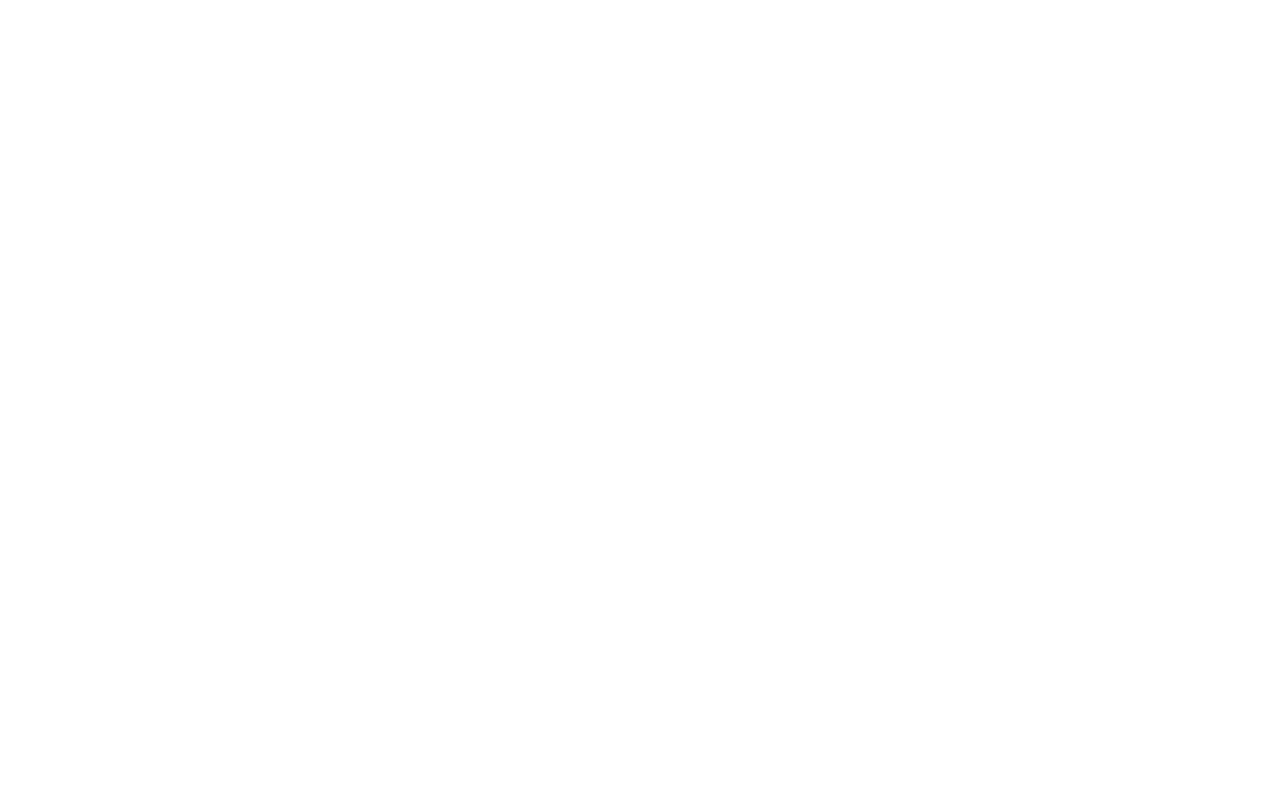
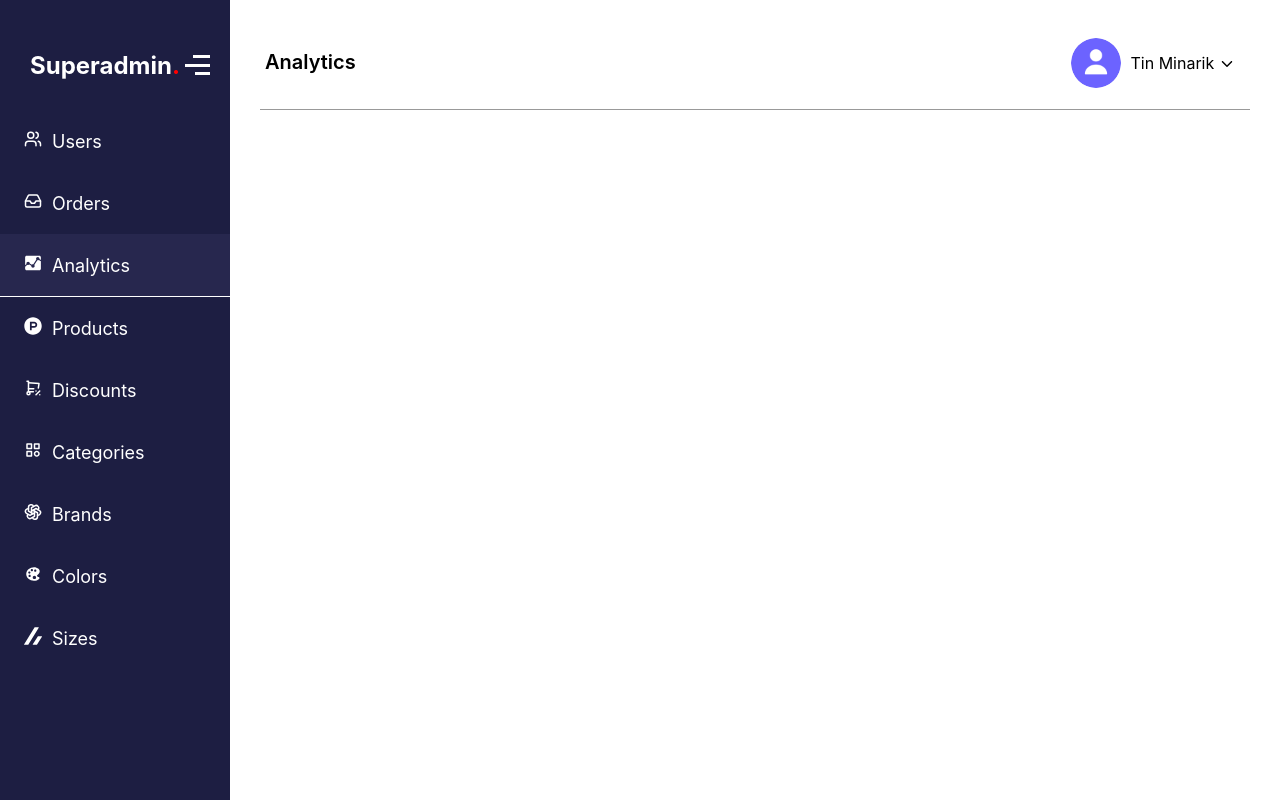
Before and after one commit to hrvlionME/QSD24-frontend, a React (Create React App) app: page /admin/analytics in a window 1280 px wide. Before the commit this address had no page. Built offline with nearby package versions, Linux system fonts and the light colour scheme; a web font is replaced by a local one.

Commit message:
Admin panel navbar

```diff
--- /dev/null
+++ b/src/components/AdminNavbar/AdminNavbar.module.css
@@ -0,0 +1,93 @@
+.navbar {
+  background-color: var(--admin-dark-blue);
+  box-sizing: border-box;
+  height: 100vh;
+  left: 0;
+  padding-top: 20px;
+  position: fixed;
+  top: 0;
+  transition: width 0.3s;
+  width: 230px;
+  z-index: 10;
+}
+
+.navbar_title {
+  align-items: center;
+  display: flex;
+  height: 90px;
+  justify-content: space-between;
+}
+
+.navbar_drawer {
+  cursor: pointer;
+  display: flex;
+  flex-direction: column;
+  height: 20px;
+  justify-content: space-between;
+  margin-right: 20px;
+  width: 25px;
+}
+
+.navbar_drawer_item {
+  background-color: #fff;
+  height: 3px;
+  margin-left: auto;
+}
+
+a {
+  text-decoration: none;
+  color: #fff;
+}
+
+h3 {
+  font-size: 24px;
+  padding-left: 30px;
+}
+
+.navbar_categories {
+  justify-items: center;
+  cursor: pointer;
+  display: flex;
+  flex-direction: column;
+  font-size: 18px;
+}
+
+.navbar_category {
+  display: flex;
+  align-items: center;
+  padding: 20px 24px;
+  text-decoration: none;
+  color: inherit;
+  transition: background-color 0.3s;
+  color: #fff;
+}
+.navbar_category:hover {
+  background-color: #6666a1;
+  border-bottom: none;
+}
+
+.navbar_category_icon {
+  margin-right: 10px;
+}
+
+.selected {
+  background-color: #27274e;
+  border-bottom: 1px solid #fff;
+}
+
+.navbar.collapsed {
+  width: 60px;
+  display: flex;
+  flex-direction: column;
+  align-items: center;
+  overflow: hidden;
+  padding-left: 10px;
+}
+
+.navbar.collapsed .navbar_category_text {
+  display: none;
+}
+
+.navbar.collapsed .navbar_title_container {
+  display: none;
+}
--- /dev/null
+++ b/src/components/AdminNavbar/AdminNavbar.tsx
@@ -0,0 +1,92 @@
+import React, { useState, useEffect } from "react";
+import { Link, useLocation } from "react-router-dom";
+import styles from "./AdminNavbar.module.css";
+// ICONS
+import { LuUsers } from "react-icons/lu";
+import { LuInbox } from "react-icons/lu";
+import { IoMdAnalytics } from "react-icons/io";
+import { FaProductHunt } from "react-icons/fa";
+import { TbShoppingCartDiscount } from "react-icons/tb";
+import { BiCategory } from "react-icons/bi";
+import { TbBrandOpenai } from "react-icons/tb";
+import { IoIosColorPalette } from "react-icons/io";
+import { SiZenn } from "react-icons/si";
+
+export default function AdminNavbar() {
+  const categories = [
+    { name: "Users", path: "/admin/users", icon: <LuUsers /> },
+    { name: "Orders", path: "/admin/orders", icon: <LuInbox /> },
+    { name: "Analytics", path: "/admin/analytics", icon: <IoMdAnalytics /> },
+    { name: "Products", path: "/admin/products", icon: <FaProductHunt /> },
+    {
+      name: "Discounts",
+      path: "/admin/discounts",
+      icon: <TbShoppingCartDiscount />,
+    },
+    { name: "Categories", path: "/admin/categories", icon: <BiCategory /> },
+    { name: "Brands", path: "/admin/brands", icon: <TbBrandOpenai /> },
+    { name: "Colors", path: "/admin/colors", icon: <IoIosColorPalette /> },
+    { name: "Sizes", path: "/admin/sizes", icon: <SiZenn /> },
+  ];
+
+  const location = useLocation();
+  const [selectedCategory, setSelectedCategory] = useState("/admin/users");
+  const [isDrawerCollapsed, setIsDrawerCollapsed] = useState(false); // State for drawer collapse
+
+  useEffect(() => {
+    setSelectedCategory(location.pathname);
+  }, [location.pathname]);
+
+  const toggleDrawer = () => {
+    setIsDrawerCollapsed(!isDrawerCollapsed);
+  };
+
+  return (
+    <div
+      className={`${styles.navbar} ${
+        isDrawerCollapsed ? styles.collapsed : ""
+      }`}
+    >
+      <div className={styles.navbar_title}>
+        <Link to="/admin/users" className={styles.navbar_title_container}>
+          <h3>
+            Superadmin<span style={{ color: "red" }}>.</span>
+          </h3>
+        </Link>
+        <div className={styles.navbar_drawer} onClick={toggleDrawer}>
+          <div
+            className={styles.navbar_drawer_item}
+            style={{ width: "70%" }}
+          ></div>
+          <div
+            className={styles.navbar_drawer_item}
+            style={{ width: "100%" }}
+          ></div>
+          <div
+            className={styles.navbar_drawer_item}
+            style={{ width: "60%" }}
+          ></div>
+        </div>
+      </div>
+      <div className={styles.navbar_categories}>
+        {categories.map((category) => (
+          <Link
+            to={category.path}
+            className={`${styles.navbar_category} ${
+              selectedCategory === category.path ? styles.selected : ""
+            }`}
+            key={category.name}
+            onClick={() => {
+              setSelectedCategory(category.path);
+            }}
+          >
+            <div className={styles.navbar_category_icon}>{category.icon}</div>
+            <div className={styles.navbar_category_text}>
+              {isDrawerCollapsed ? null : category.name}
+            </div>
+          </Link>
+        ))}
+      </div>
+    </div>
+  );
+}
--- a/src/components/Navbar/Navbar.tsx
+++ b/src/components/Navbar/Navbar.tsx
@@ -2,7 +2,6 @@ import React, { useState } from "react";
 import { Link, useLocation, useNavigate } from "react-router-dom";
 import styles from "./Navbar.module.css";
 import qsdlogo from "../../assets/images/qsd_logo.png";
-import userlogo from "../../assets/images/user-icon.png";
 import { MdFavoriteBorder } from "react-icons/md";
 import { HiOutlineShoppingBag } from "react-icons/hi";
 import { IoSearchSharp } from "react-icons/io5";
--- a/src/index.css
+++ b/src/index.css
@@ -1,5 +1,5 @@
-@import url('https://fonts.googleapis.com/css2?family=Train+One&display=swap');
-@import url('https://fonts.googleapis.com/css2?family=Glory:ital,wght@0,100..800;1,100..800&display=swap');
+@import url("https://fonts.googleapis.com/css2?family=Train+One&display=swap");
+@import url("https://fonts.googleapis.com/css2?family=Glory:ital,wght@0,100..800;1,100..800&display=swap");
 
 body {
   margin: 0;
@@ -7,9 +7,10 @@ body {
   box-sizing: border-box;
   -webkit-box-sizing: border-box;
   -moz-box-sizing: border-box;
-  font-family: -apple-system, BlinkMacSystemFont, 'Segoe UI', 'Roboto', 'Oxygen',
-    'Ubuntu', 'Cantarell', 'Fira Sans', 'Droid Sans', 'Helvetica Neue',
+  font-family: -apple-system, BlinkMacSystemFont, "Segoe UI", "Roboto", "Oxygen",
+    "Ubuntu", "Cantarell", "Fira Sans", "Droid Sans", "Helvetica Neue",
     sans-serif;
+  background: var(--primary-color);
 }
 ::-webkit-scrollbar {
   width: 5px;
--- a/src/index.tsx
+++ b/src/index.tsx
@@ -13,20 +13,20 @@ import ShopPage from "./pages/ShopPage/ShopPage";
 import LoginPage from "./pages/LoginPage/LoginPage";
 import SignUpPage from "./pages/SignupPage/SignupPage";
 import ForgotPasswordPage from "./pages/ForgotPasswordPage/ForgotPasswordPage";
-import './index.css';
-import './colors.css'
-import Faq from './pages/FAQ/Faq';
-import ContactUs from './pages/ContactUsPage/ContactUs';
-import { Provider } from 'react-redux';
-import store from './redux/store';
-import UPFavoritesPage from './pages/UserPanel/UPFavoritesPage/UPFavoritesPage';
+import "./index.css";
+import "./colors.css";
+import Faq from "./pages/FAQ/Faq";
+import ContactUs from "./pages/ContactUsPage/ContactUs";
+import { Provider } from "react-redux";
+import store from "./redux/store";
+import UPFavoritesPage from "./pages/UserPanel/UPFavoritesPage/UPFavoritesPage";
 import UPEditProfilePage from "./pages/UserPanel/UPEditProfilePage/UPEditProfilePage";
-import UPUserDataPage from './pages/UserPanel/UPUserDataPage/UPUserDataPage';
-import TwoFA from './pages/TwoFA/TwoFA';
+import UPUserDataPage from "./pages/UserPanel/UPUserDataPage/UPUserDataPage";
+import TwoFA from "./pages/TwoFA/TwoFA";
 import UPChangePasswordPage from "./pages/UserPanel/UPChangePasswordPage/UPChangePasswordPage";
 import UPMyOrdersPage from "./pages/UserPanel/UPMyOrdersPage/UPMyOrdersPage";
 import FavoritesPage from "./pages/FavoritesPage/FavoritesPage";
-import ProductDetailsPage from "./pages/ProductDetailsPage/ProductDetailsPage";
+import AdminPage from "./pages/AdminPage/AdminPage";
 
 function App() {
   return (
@@ -38,17 +38,20 @@ function App() {
             <Route path="/login" element={<LoginPage />} />
             <Route path="/signup" element={<SignUpPage />} />
             <Route path="/forgot-password" element={<ForgotPasswordPage />} />
-          <Route path="/sendCode" element={ <TwoFA /> } />
-          <Route path="/contact-us" element={ <ContactUs /> }></Route>
-          <Route path="/faq" element={ <Faq /> } />
+            <Route path="/sendCode" element={<TwoFA />} />
+            <Route path="/contact-us" element={<ContactUs />}></Route>
+            <Route path="/faq" element={<Faq />} />
             <Route path="/shop/:category/:id" element={<ShopPage />} />
             <Route path="/shop/favorites/:id" element={<FavoritesPage />} />
-          <Route path="/product/:id" element={<ProductDetailsPage />} />
-          <Route path="/profile" element={ <UPUserDataPage /> } />
-          <Route path="/profile/edit" element={ <UPEditProfilePage /> } />
-          <Route path="/profile/change-password" element={ <UPChangePasswordPage /> } />
-          <Route path="/profile/my-orders" element={ <UPMyOrdersPage /> } />
-          <Route path="/profile/favorites" element={ <UPFavoritesPage /> } />
+            <Route path="/profile" element={<UPUserDataPage />} />
+            <Route path="/profile/edit" element={<UPEditProfilePage />} />
+            <Route
+              path="/profile/change-password"
+              element={<UPChangePasswordPage />}
+            />
+            <Route path="/profile/my-orders" element={<UPMyOrdersPage />} />
+            <Route path="/profile/favorites" element={<UPFavoritesPage />} />
+            <Route path="/admin/:category" element={<AdminPage />} />
           </Route>
         </Routes>
       </BrowserRouter>
@@ -57,13 +60,12 @@ function App() {
 }
 
 function Main() {
-  // Custom hook to get the current location
   const location = useLocation();
 
-  // Determine if the current page is one of the auth pages
-  const isAuthPage = ["/login", "/signup", "/forgot-password"].includes(
+  const isAuthPage =
+    ["/login", "/signup", "/forgot-password", "/admin/:category"].includes(
       location.pathname
-  );
+    ) || location.pathname.startsWith("/admin");
 
   return (
     <>
@@ -77,8 +79,4 @@ const root = ReactDOM.createRoot(
   document.getElementById("root") as HTMLElement
 );
 
-root.render(
-
-    <App />
-
-);
+root.render(<App />);
--- /dev/null
+++ b/src/pages/AdminPage/AdminPage.module.css
@@ -0,0 +1,83 @@
+.admin_container {
+  display: flex;
+  background-color: #fff;
+}
+.admin_content {
+  margin-left: 230px;
+  padding: 30px;
+  flex: 1;
+}
+.admin_content_header {
+  display: flex;
+  justify-content: space-between;
+  padding: 0 5px;
+  padding-bottom: 15px;
+  border-bottom: rgba(0, 0, 0, 0.4) 1.5px solid;
+}
+.admin_content_headerTitle {
+  font-size: 20px;
+  font-weight: 600;
+}
+
+.admin_content.collapsedContent {
+  padding-left: 60px;
+}
+
+.admin_content_header_profileContainer {
+  align-items: center;
+  display: flex;
+  gap: 10px;
+  padding-top: 2px;
+  text-align: center;
+}
+
+.admin_content_header_profileContainerDropdown {
+  cursor: pointer;
+  flex-direction: column;
+}
+
+.admin_content_header_profileTopContainer {
+  display: flex;
+  align-items: center;
+}
+
+.admin_content_header_img {
+  border-radius: 50%;
+  height: 50px;
+  margin-right: 10px;
+  width: 50px;
+}
+
+.admin_content_header_arrowDown {
+  padding-top: 5px;
+}
+.admin_content_header_arrowRight {
+  -webkit-transform: rotate(-90deg);
+  transform: rotate(-90deg);
+}
+
+.admin_content_header_profileBottomContainerClosed {
+  height: 0;
+  visibility: hidden;
+}
+.admin_content_header_profileBottomContainer {
+  gap: 10px;
+  height: 110px;
+  opacity: 1;
+  transition: opacity 0.2s, visibility 0.3s, height 0.3s;
+  visibility: visible;
+  width: 100%;
+}
+.admin_content_header_profileBottomContainer button {
+  background-color: #a881af;
+  border: none;
+  border-radius: 3px;
+  color: #fff;
+  cursor: pointer;
+  display: flex;
+  justify-content: center;
+  margin-left: auto;
+  padding: 7px 0;
+  width: 70%;
+  margin-top: 10px;
+}
--- /dev/null
+++ b/src/pages/AdminPage/AdminPage.tsx
@@ -0,0 +1,101 @@
+import React, { useState, useEffect } from "react";
+import { useParams } from "react-router-dom";
+import AdminNavbar from "../../components/AdminNavbar/AdminNavbar";
+import APUsers from "./AdminPageCategories/APUsers/APUsers";
+import styles from "./AdminPage.module.css";
+// Images and Icons
+import userImg from "../../assets/images/user-icon.png";
+import { IoIosArrowDown } from "react-icons/io";
+import { IoMoon } from "react-icons/io5";
+import { IoMdSunny } from "react-icons/io";
+
+const componentsMap: { [key: string]: React.ComponentType } = {
+  users: APUsers,
+};
+
+function capitalizeFirstLetter(string: string) {
+  return string.charAt(0).toUpperCase() + string.slice(1);
+}
+
+export default function AdminPage() {
+  const { category } = useParams<{ category: string }>();
+  const Component = componentsMap[category || "users"] || APUsers;
+  const [isProfileOpen, setIsProfileOpen] = useState(false);
+  const [theme, setTheme] = useState("light"); // Default to "light" theme
+
+  useEffect(() => {
+    // Apply the selected theme to the document
+    document.documentElement.setAttribute("data-theme", theme);
+  }, [theme]);
+
+  const toggleDropdown = () => {
+    setIsProfileOpen(!isProfileOpen);
+  };
+
+  const toggleTheme = () => {
+    setTheme(theme === "light" ? "dark" : "light");
+  };
+
+  return (
+    <div className={styles.admin_container}>
+      <AdminNavbar />
+      <div className={styles.admin_content}>
+        <div className={styles.admin_content_header}>
+          <p className={styles.admin_content_headerTitle}>
+            {capitalizeFirstLetter(category || "Users")}
+          </p>
+          <div className={styles.admin_content_header_profileContainer}>
+            <div
+              className={styles.admin_content_header_profileContainerDropdown}
+              onClick={toggleDropdown}
+            >
+              <div className={styles.admin_content_header_profileTopContainer}>
+                <img
+                  src={userImg}
+                  className={styles.admin_content_header_img}
+                  alt="user"
+                />
+                <p style={{ paddingRight: "5px" }}>Tin Minarik</p>
+                <div
+                  className={`${
+                    isProfileOpen
+                      ? styles.admin_content_header_arrowRight
+                      : styles.admin_content_header_arrowDown
+                  }`}
+                >
+                  <IoIosArrowDown />
+                </div>
+              </div>
+              <div
+                className={`${
+                  isProfileOpen
+                    ? styles.admin_content_header_profileBottomContainer
+                    : styles.admin_content_header_profileBottomContainerClosed
+                }`}
+              >
+                <button>Home</button>
+                <button onClick={toggleTheme}>
+                  {theme === "light" ? (
+                    <>
+                      <IoMoon style={{ color: "black", paddingRight: "5px" }} />
+                      Dark
+                    </>
+                  ) : (
+                    <>
+                      <IoMdSunny
+                        style={{ color: "orange", paddingRight: "5px" }}
+                      />
+                      Light
+                    </>
+                  )}
+                </button>
+                <button>Log out</button>
+              </div>
+            </div>
+          </div>
+        </div>
+        <Component />
+      </div>
+    </div>
+  );
+}
--- /dev/null
+++ b/src/pages/AdminPage/AdminPageCategories/APUsers/APUsers.tsx
@@ -0,0 +1,5 @@
+import React from "react";
+
+export default function APUsers() {
+  return <div></div>;
+}
--- a/src/pages/HomePage/HomePage.module.css
+++ b/src/pages/HomePage/HomePage.module.css
@@ -115,6 +115,7 @@
   flex-direction: column;
   gap: 25px;
   margin-bottom: 18px;
+  color: var(--primary-text);
 }
 .heroSection:hover .heroImage,
 .misionVisionSection:hover .misionVisionImage {
```
Also changed, not shown: src/pages/HomePage/NewInThisWeek/NewInThisWeek.module.css (+7 -3 lines), 1 other file (tests, documents, lock files or other folders). Lines whose indentation alone changed are shown as unchanged.
